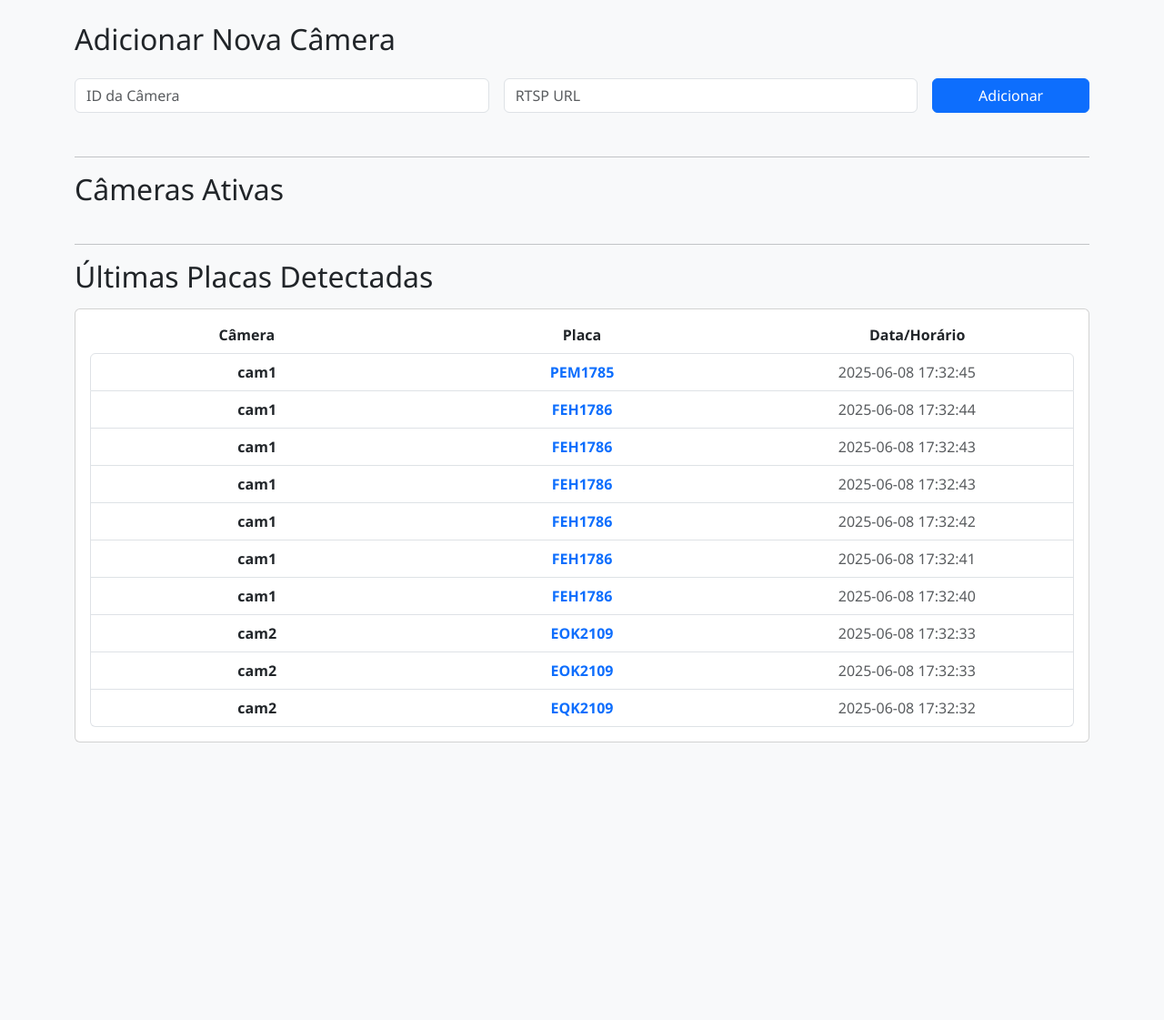
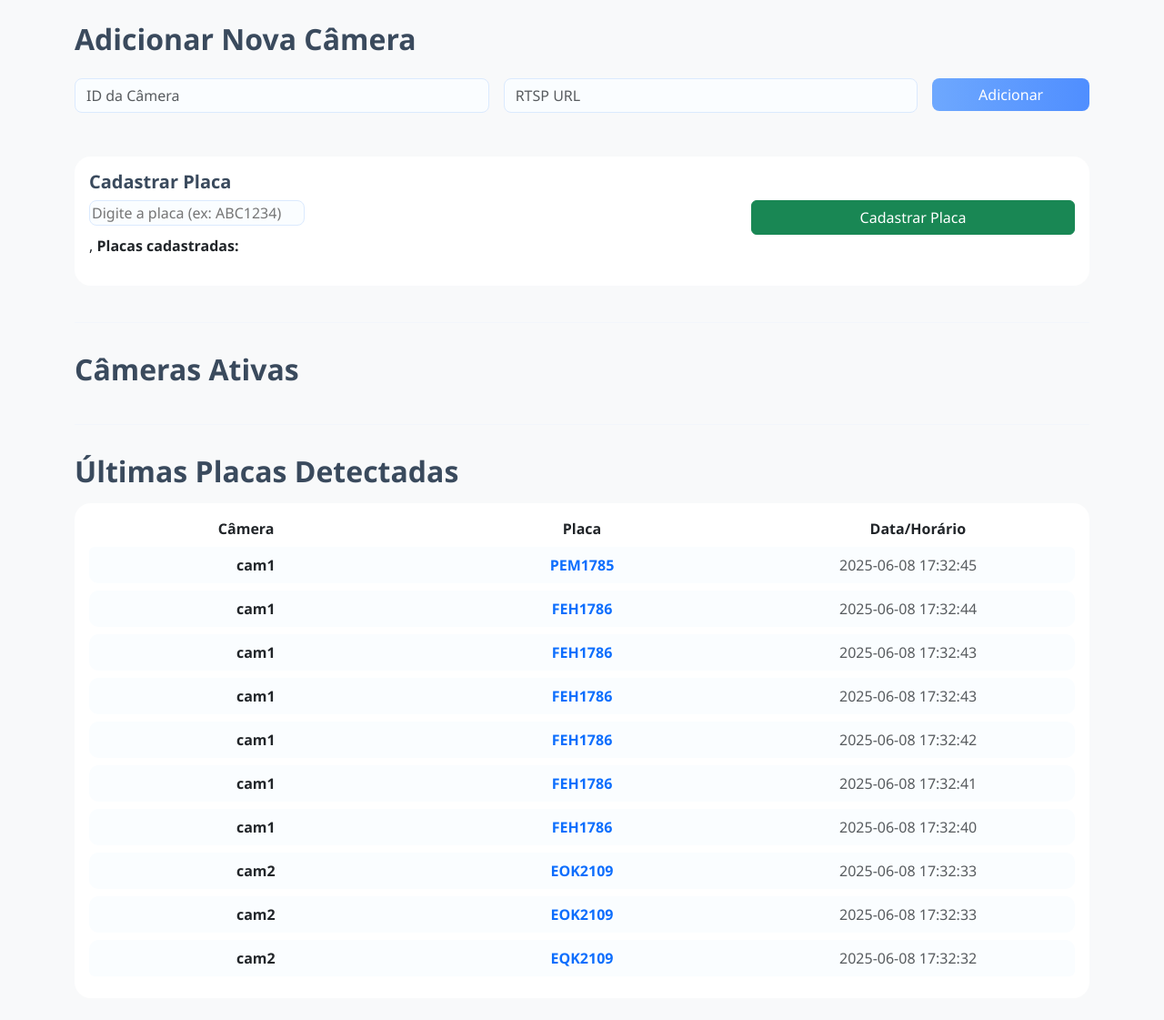
Before and after one commit to eliezerroman/sicove, a Flask app: template src/interface/templates/index.html in a window 1280 px wide. Shown: the whole page at 91% size. Before the commit the page ends 816 px from the top, so only its background shows below. Run offline with Flask 3, Linux system fonts and the light colour scheme; the template is opened without the code that fills it, so the values that code supplies are empty; parts of the project's set-up code (start-up, migrations or seed data) failed here and were passed over.

Commit message:
feat at interface

```diff
--- a/src/client/camera_handler.py
+++ b/src/client/camera_handler.py
@@ -108,6 +108,9 @@ class CameraProcessor:
                     color = (255, 0, 0) if result_was_local else (0, 255, 0)
                     if self.is_valid_brazilian_plate(plate_text):
                         clean_plate_text = self.clear_plate(plate_text)
+                        is_registered = self.history_manager.is_plate_registered(clean_plate_text)
+                        self.history_manager.add_entry(clean_plate_text, self.camera_id, is_registered)
+                        status = "Cadastrada" if is_registered else "Não cadastrada"
                         cv2.putText(frame, f"{self.camera_id} - Placa: {clean_plate_text}", (10, 30), cv2.FONT_HERSHEY_SIMPLEX, 0.8, color, 2)
                         self.history_manager.add_entry(clean_plate_text, self.camera_id)
                     cv2.rectangle(frame, (x1, y1), (x2, y2), color, 2)
--- a/src/client/main.py
+++ b/src/client/main.py
@@ -1,9 +1,12 @@
+import sys
+import os
+sys.path.append(os.path.abspath(os.path.join(os.path.dirname(__file__), '..', '..')))
 import os
 import json
 import cv2
 import threading
 import time
-from flask import Flask, request, Response, render_template, redirect, url_for, jsonify
+from flask import Flask, request, Response, render_template, redirect, url_for, jsonify, flash
 from src.client.local_inference import LocalPlateDetector
 from src.client.remote_inference import RemotePlateDetector
 from src.monitoring.network_monitor import NetworkMonitor
@@ -45,7 +48,8 @@ threading.Thread(target=network_monitor.start, daemon=True).start()
 @app.route("/", methods=["GET"])
 def index():
     history = plate_history.list_all()
-    return render_template("index.html", cameras=cameras, plate_history=history)
+    registered = plate_history.list_registered()
+    return render_template("index.html", cameras=cameras, plate_history=history, registered_plates=registered)
 
 
 @app.route("/add_camera", methods=["POST"])
@@ -90,5 +94,26 @@ def ultimas_placas():
     history = plate_history.list_all(limit=10)
     return jsonify(history)
 
+@app.route("/register_plate", methods=["POST"])
+def register_plate():
+    plate = request.form["plate"].strip.upper()
+    if plate:
+        plate_history.register_plate(plate)
+        flash(f"Placa {plate} cadastrada com sucesso!", "success")
+    return redirect(url_for("index"))
+
+@app.route("/remove_plate/<plate>")
+def remove_plate(plate):
+    plate_history.remove_plate(plate)
+    flash(f"Placa {plate} removida!", "warning")
+    return redirect(url_for("index"))
+
+@app.route("/api/placa_status/<plate>")
+def placa_satus(plate):
+    is_registered =plate_history.is_plate_registered(plate)
+    return jsonify({"registered": is_registered})
+
+
+
 if __name__ == "__main__":
     app.run(host="0.0.0.0", port=45000, debug=True, threaded=True)
--- a/src/data/history_manager.py
+++ b/src/data/history_manager.py
@@ -23,10 +23,31 @@ class PlateHistory:
             ON plate_history (plate, camera_id, timestamp)
         ''')
 
+        self.cursor.execute('''
+            CREATE TABLE IF NOT EXISTS registered_plates (
+               plate TEXT PRIMARY KEY
+            )
+        ''')
+
         self.conn.commit()
 
 
     from datetime import datetime
+    def is_plate_registered(self, plate):
+        self.cursor.execute('SELECT 1 FROM registered_plates WHERE plate = ?' , (plate,))
+        return self.cursor.fetchone() is not None
+
+    def register_plate(self,plate):
+        self.cursor.execute('INSERT OR IGNORE INTO registered_plates (plate) VALUES (?)' , (plate,))
+        self.conn.commit
+
+    def remove_plate(self,plate):
+        self.cursor.execute('DELETE FROM registered_plates WHERE plate = ?' , (plate,))
+        self.conn.commit
+
+    def list_registered(self):
+        self.cursor.execute('SELECT plate FROM registered_plates')
+        return [row[0] for row in self.cursor.fetchall()]
 
     def add_entry(self, plate, camera_id):
         timestamp = datetime.now().strftime("%Y-%m-%d %H:%M:%S")
--- a/src/interface/static/css/style.css
+++ b/src/interface/static/css/style.css
@@ -1,11 +1,79 @@
 body {
     font-family: 'Segoe UI', Tahoma, Geneva, Verdana, sans-serif;
+    background: #f6f8fb;
+    color: #222;
+}
+
+h2,
+h5 {
+    color:#3a4a5d;
+    font-weight: 600;
+}
+
+.card {
+    border: none;
+    border-radius: 18px;
+    box-shadow: 0 4px 24px 0 rgba(60, 72,88,0,08);
+    background: #fff;
+    transition: box-shadow 0.2s;
+}
+
+.card:hover {
+    box-shadow: 0 8px 32px 0 rgba(60,72,88,0.16);
+}
+
+.card-header {
+    background: linear-gradient (90deg, #e3eafc 0%, #f6f8fb 100%);
+    border-radius: 18px 18px 0 0;
+    border-bottom: none;
 }
 
 .card img {
-    border-bottom: 1px solid #ddd;
+border-radius: 0 0 18px 18px;
 }
 
-form input {
-    min-width: 100%;
+.btn-primary {
+background: linear-gradient(90deg, #6ea8fe 0%, #4f8eff 100%);
+border: none;
+border-radius: 8px;
+font-weight: 500;
+transition: background 0.2s;
 }
+
+.btn-primary:hover{
+    background: linear-gradient (98deg, #4f8cff 0%, #6ea8fe 100%);
+}
+.btn-outline-danger {
+    border-radius: 8px;
+}
+
+form input, .form-control {
+    border-radius: 8px;
+    border: 1px solid #dbeafe;
+    background: #fafdff;
+    transition: border 0.2s;
+}
+
+.form input, .form-control:focus {
+    border: 1.5px solid #6ea8fe;
+    box-shadow: 0 0 0 2px #e3eafc;
+}
+
+.list-group-item{
+    border: none;
+    border-radius: 10px;
+    margin-bottom: 8px;
+    background: #fafdff;
+    box-shadow: 0, 2px 8px 0 rgba(60,72,88,0.04);
+}
+
+
+#placa-historico p {
+    color:#6c757d;
+    margin: 0;
+}
+
+hr {
+    border-top: 1.5px solid #e3eafc;
+    margin: 2.5rem 0 2rem 0;
+}
--- a/src/interface/templates/index.html
+++ b/src/interface/templates/index.html
@@ -22,19 +22,43 @@
         </div>
     </form>
 
+    <div class="card p-3 mb-4">
+        <h5>Cadastrar Placa</h5>
+        <form action="/register plate" method="post" class="row g-2">
+            <div class="col-md-8">
+                <input type="text" class="form-contro" name="plate" placeholder="Digite a placa (ex: ABC1234)" required>
+            </div>
+            <div class="col-md-4">
+                <button type="submit" class="btn btn-success w-100"> Cadastrar Placa </button>
+            </div>
+        </form>
+        <div class="ut-2">,
+            <strong>Placas cadastradas:</strong>
+            <ul class="list-inline">
+                {% for plate in registered_plates %}
+                <li class="list-inline-item">
+                    <span class="badge bg-primary">{{ plate }}</span>
+                    <a href="/remove plate/{{ plate }}" class= "btn btn-sm btn-outline-danger ms-1"> Remover </a>
+                </li>
+                {% endfor %}
+            </ul>
+        </div>
+    </div>
+
     <hr>
 
     <h2 class="mb-4">Câmeras Ativas</h2>
-    <div class="row">
+    <div class="row row-cols-1 row-cols-md-2 row-cols-lg-3 g-4">
         {% for cam_id in cameras %}
-        <div class="col-md-6 mb-4">
-            <div class="card shadow-sm">
+        <div class="col d-flex align-items-strectch">
+            <div class="card shadow-sm w-100">
                 <div class="card-header d-flex justify-content-between align-items-center">
                     <h5 class="mb-0">{{ cam_id }}</h5>
                     <a href="/remove_camera/{{ cam_id }}" class="btn btn-sm btn-outline-danger">Remover</a>
                 </div>
                 <div class="card-body p-0">
                     <img src="/video/{{ cam_id }}" class="img-fluid" alt="Stream da câmera">
+                    <div id="status-{{ cam_id }}" class="p-2"></div>
                 </div>
             </div>
         </div>
@@ -88,9 +112,34 @@ function atualizarHistorico() {
         });
 }
 
+
 // Atualiza imediatamente e depois a cada segundo
 atualizarHistorico();
 setInterval(atualizarHistorico, 1000);
+
+function atualizarStatusPlacas(){
+    fetch('api/ultimas_placas')
+        .then(response => response.json())
+        .then(data => {
+            data.forEach(entry => {
+                const plate = entry[0];
+                const cam_id = entry [1];
+                fetch(`/api/placa_status/${plate}`)
+                    .then(resp => resp.json())
+                    .then(statusData => {
+                        const statusDiv = document.getElementById(`status-${cam_id}`);
+                        if(statusDiv){
+                            statusDiv.innerHTML = `<span class="badge ${statusData.registered ? 'bg-success' : 'bg-danger'}">
+                                ${plate} - ${statusData.registered ? 'Cdastrada' : 'Não cadastrada'}
+                            </span>`;
+                        }
+                    })
+            })
+        })
+}
+
+setInterval(atualizarStatusPlacas, 2000);
+atualizarStatusPlacas();
 </script>
 
 </body>
--- a/src/monitoring/network_status.json
+++ b/src/monitoring/network_status.json
@@ -1 +1 @@
-{"rtt_ms": 36.683, "throughput_mbps": 6396.295626075615}
+{"rtt_ms": 0.0, "throughput_mbps": 0.0}
```
Also changed, not shown: src/proto/plate_detection_pb2.py (+32 -25 lines), src/data/plates.db, 1 other file.
